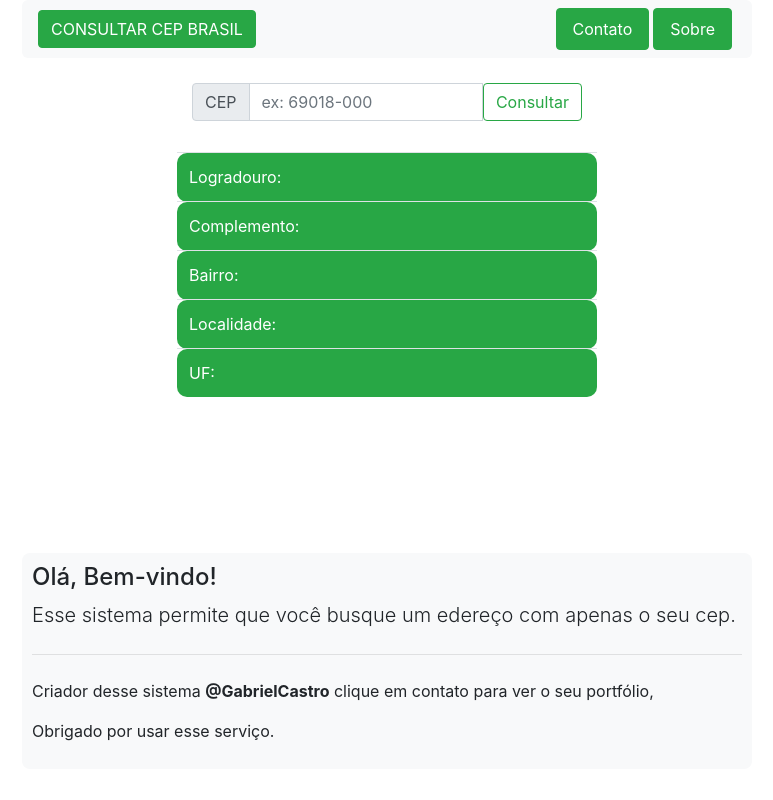
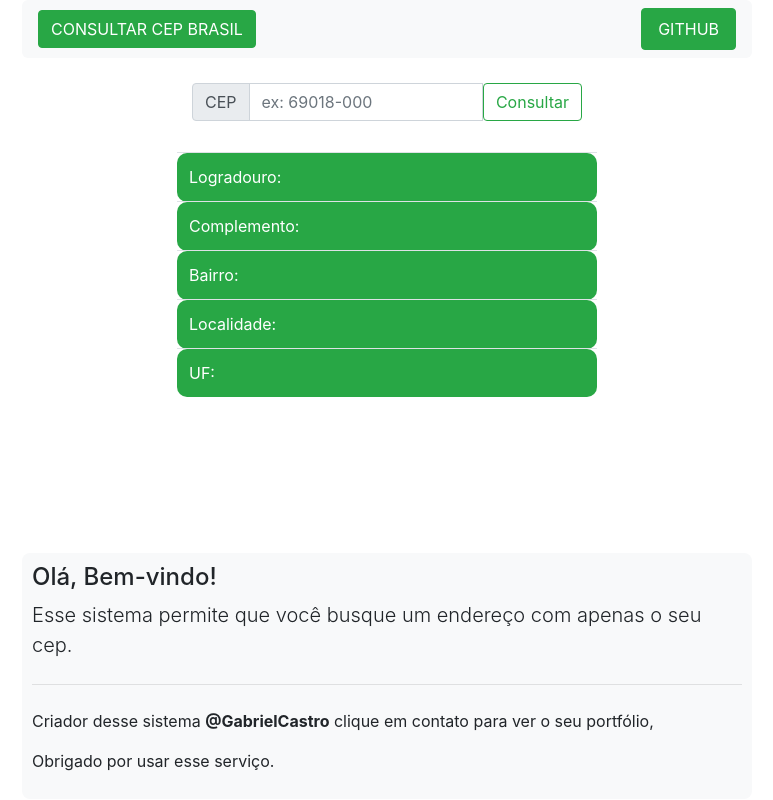
Before and after one commit to GabriellCastro/ConsultaCep, a plain HTML site: page index.html in a window 1280 px wide. Shown: the whole page, without its empty margins (253-1026 px from the left). Drawn offline with nearby package versions, Linux system fonts and the light colour scheme.

Commit message:
ConsultaCep

```diff
--- a/index.html
+++ b/index.html
@@ -24,12 +24,7 @@
         <a class="btn btn-success" class="navbar-brand" href="#">CONSULTAR CEP BRASIL</a>
         <ul class="nav nav-pills">
           <li class="nav-item">
-            <a class="nav-link btn btn-success" href="https://gabrielcastro17.github.io/portfolio/">Contato</a>
-          </li>
-          <li style="padding: 0 4px;" class="nav-item">
-            <a class="nav-link btn btn-success" href="https://gabrielcastro17.github.io/portfolio/">Sobre</a>
-          </li>
-            </div>
+            <a class="nav-link btn btn-success" href="https://github.com/GabriellCastro" target="_blank">GITHUB</a>
           </li>
         </ul>
       </nav>
@@ -78,7 +73,7 @@
     <div class="container" style="max-width: 760px; min-width: 200px; margin-top:140px; border-radius: 8px;"  >
         <div class="navbar-example2 bg-light" style="border-radius: 8px; padding: 10px;">
             <h4>Olá, Bem-vindo!</h4>
-            <p class="lead">Esse sistema permite que você busque um edereço com apenas o seu cep.</p>
+            <p class="lead">Esse sistema permite que você busque um endereço com apenas o seu cep.</p>
             <hr class="my-4">Criador desse sistema <strong>@GabrielCastro</strong> clique em contato para ver o seu portfólio,</p>
             <p>Obrigado por usar esse serviço.</p>
           </div>
--- a/js/main.js
+++ b/js/main.js
@@ -1,26 +1,21 @@
-//sitema de cep com ajax e jquery
-
 function consultaCep(){
-    var cep = document.getElementById("cep").value
-    var url = "https://viacep.com.br/ws/"+ cep +"/json/"
-    console.log(url)
+    let cep = document.getElementById("cep").value;
+    let url = `https://viacep.com.br/ws/"${cep}"/json/`;
     $.ajax({
         url: url,
         type: "GET",
         success: function(response){
-            console.log(response)
             $("#logradouro").html(response.logradouro)
             $("#complemento").html(response.complemento)
             $("#bairro").html(response.bairro)
             $("#localidade").html(response.localidade)
             $("#uf").html(response.uf)
-
         }
     })
 }
             //essa e outra maneira de se fazer
 
-            //document.getElementById("logradouro").innerHTML = response.logradouro
+            // document.getElementById("logradouro").innerHTML = response.logradouro
             // document.getElementById("complemento").innerHTML = response.complemento
             // document.getElementById("bairro").innerHTML = response.bairro
             // document.getElementById("localidade").innerHTML = response.localidade
```
